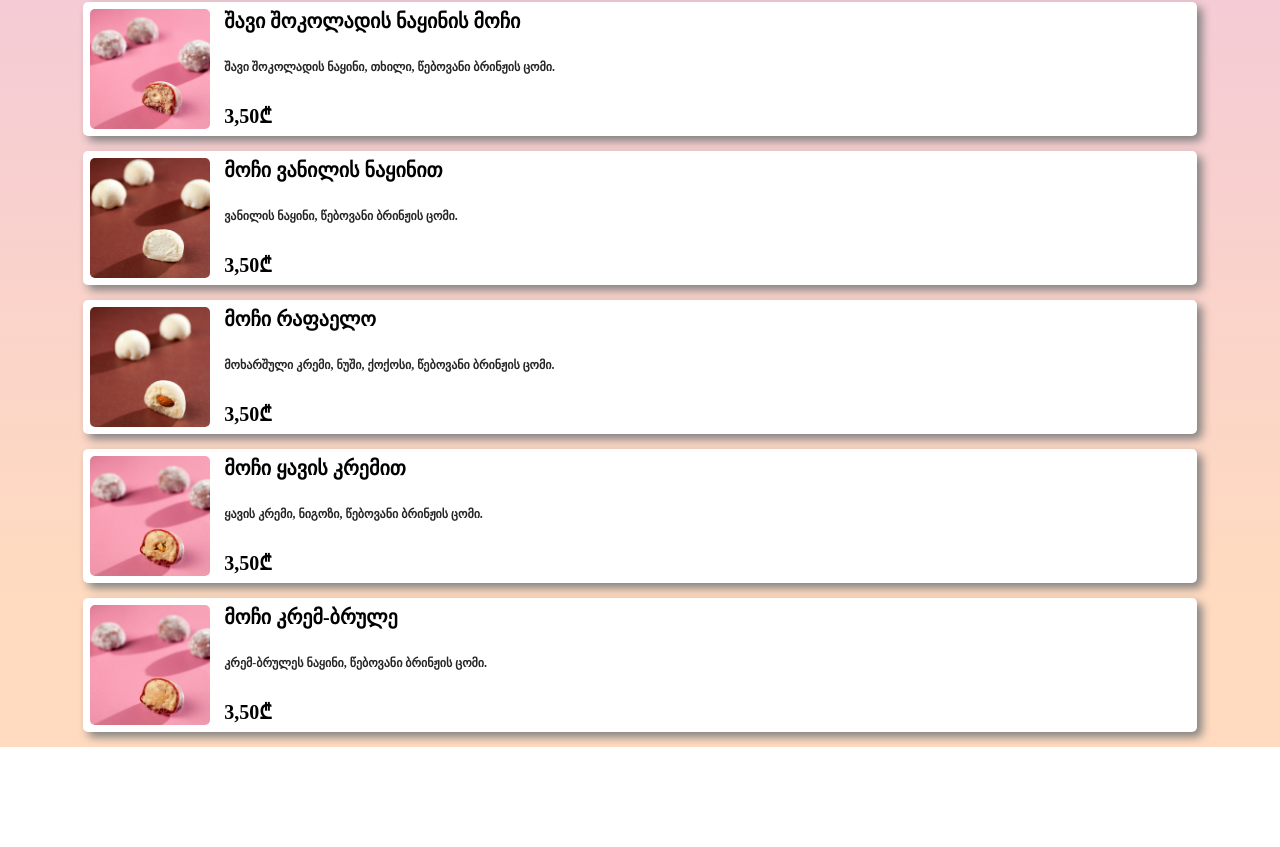
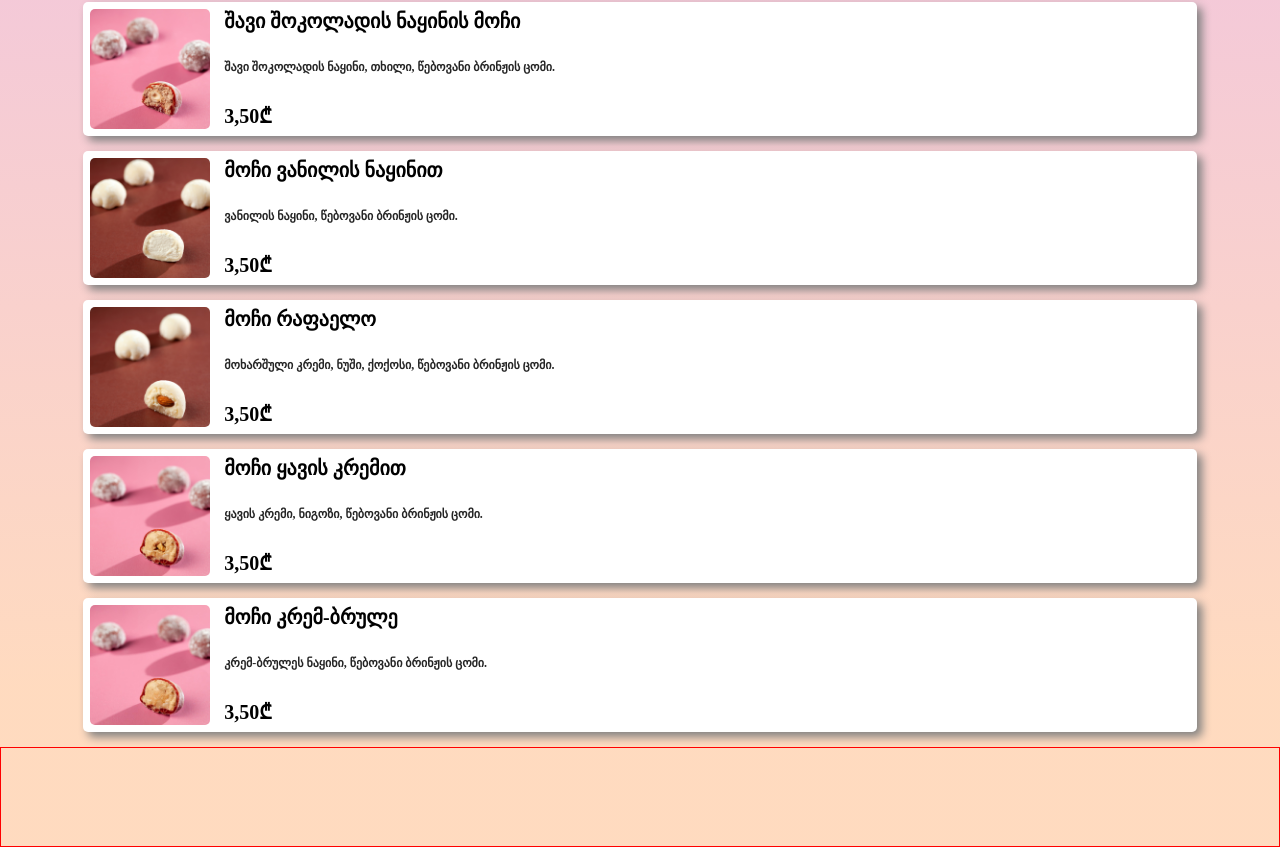
Before and after one commit to basri1996/Mochiko-Menu, a React (Vite) app: page / in a window 1280 px wide. Shown: the part 1444-2291 px from the top of the page. Before the commit the page ends 2191 px from the top, so only its background shows below. Built offline with nearby package versions, Linux system fonts and the light colour scheme; a web font is replaced by a local one.

Commit message:
Mochiko-Menu

```diff
--- a/src/App.jsx
+++ b/src/App.jsx
@@ -5,7 +5,7 @@ import Header from "./components/Header";
 import Card from "./components/Card";
 import { MochikoProductGeo ,MochikoProductEng } from "./Data";
 import { useState } from "react";
-
+import Footer from "./components/Footer";
 function App() {
   const [isEnglish , setIsEnglish]=useState(false)
   return (
@@ -30,6 +30,7 @@ function App() {
       ))
       }
      </Div>
+     <Footer/>
     </>
   );
 }
--- /dev/null
+++ b/src/components/Footer.jsx
@@ -0,0 +1,23 @@
+import styled from "styled-components";
+function Footer() {
+  return (
+    <MainDiv>
+      <Facebook href="https://glovoapp.com/ge/en/kutaisi/mochiko-kut/"/>
+    </MainDiv>
+  );
+}
+
+export default Footer;
+
+const MainDiv = styled.div`
+  height: 100px;
+  width: 100%;
+  border: 1px solid red;
+  display:flex;
+`;
+
+const Facebook = styled.a`
+  width: 50px;
+  height: 50px;
+
+`;
```
